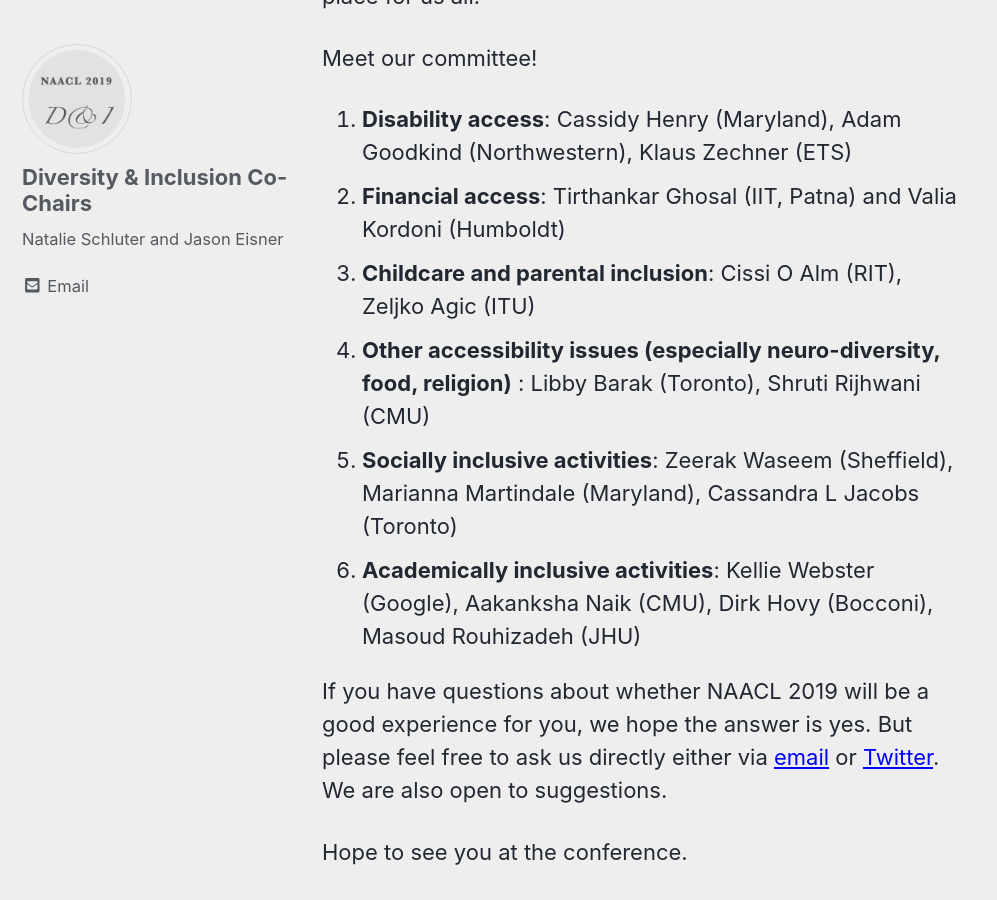
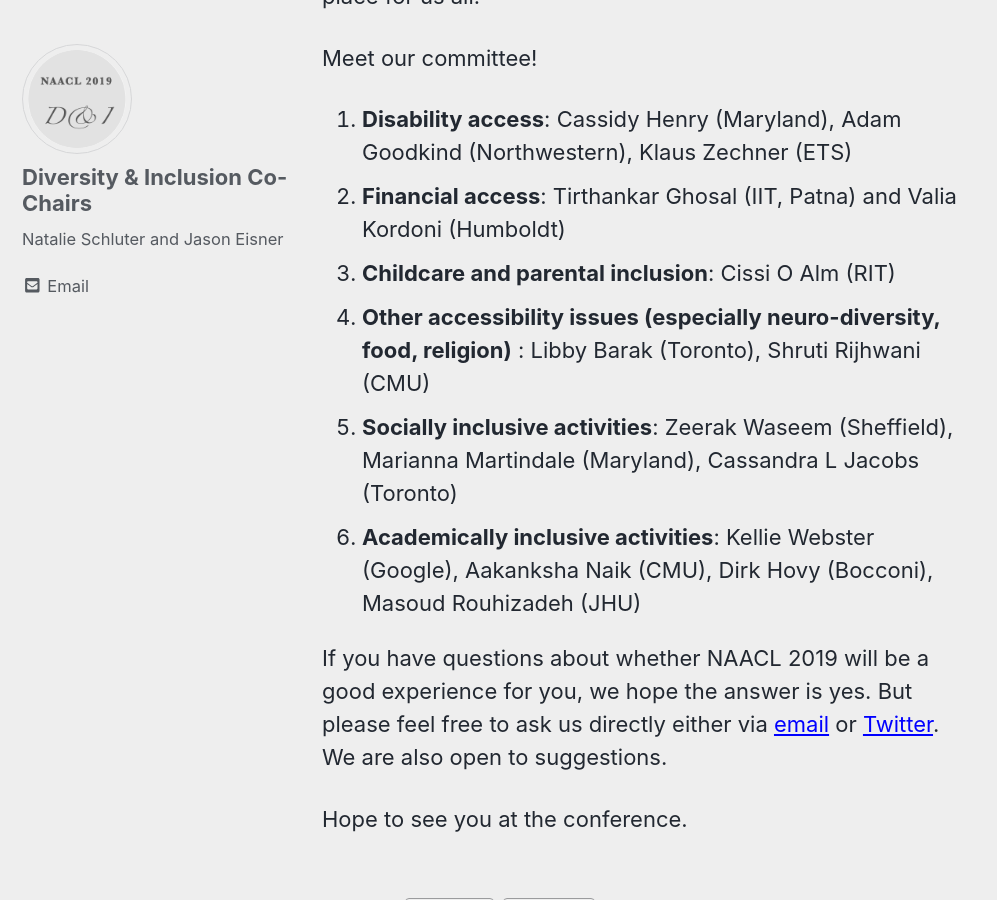
Before and after one commit to naacl-org/naacl-2021-website, a Jekyll site: the page built from _posts/2019-02-20-introducing-the-diversity-and-inclusion-committee.md, in a window 1280 px wide and 900 px high, scrolled down 1458 px. Shown: the whole window, without its empty margins (0-997 px from the left). Built offline with Jekyll 4.4.1, drawn with Linux system fonts in a browser that asks for light colours; nearby versions of some CDN libraries; comment, search, counter and statistics services are not loaded.

Commit message:
Remove Zeljko Agic

```diff
--- a/_posts/2019-02-20-introducing-the-diversity-and-inclusion-committee.md
+++ b/_posts/2019-02-20-introducing-the-diversity-and-inclusion-committee.md
@@ -24,7 +24,7 @@
 
 1. **Disability access**: Cassidy Henry (Maryland), Adam Goodkind (Northwestern), Klaus Zechner (ETS)
 2. **Financial access**: Tirthankar Ghosal (IIT, Patna) and Valia Kordoni (Humboldt)
-3. **Childcare and parental inclusion**: Cissi O Alm (RIT), Zeljko Agic (ITU)
+3. **Childcare and parental inclusion**: Cissi O Alm (RIT)
 4. **Other accessibility issues (especially neuro-diversity, food, religion)** : Libby Barak (Toronto), Shruti Rijhwani (CMU)
 5. **Socially inclusive activities**: Zeerak Waseem (Sheffield), Marianna Martindale (Maryland), Cassandra L Jacobs (Toronto)
 6. **Academically inclusive activities**: Kellie Webster (Google), Aakanksha Naik (CMU), Dirk Hovy (Bocconi), Masoud Rouhizadeh (JHU)
```
